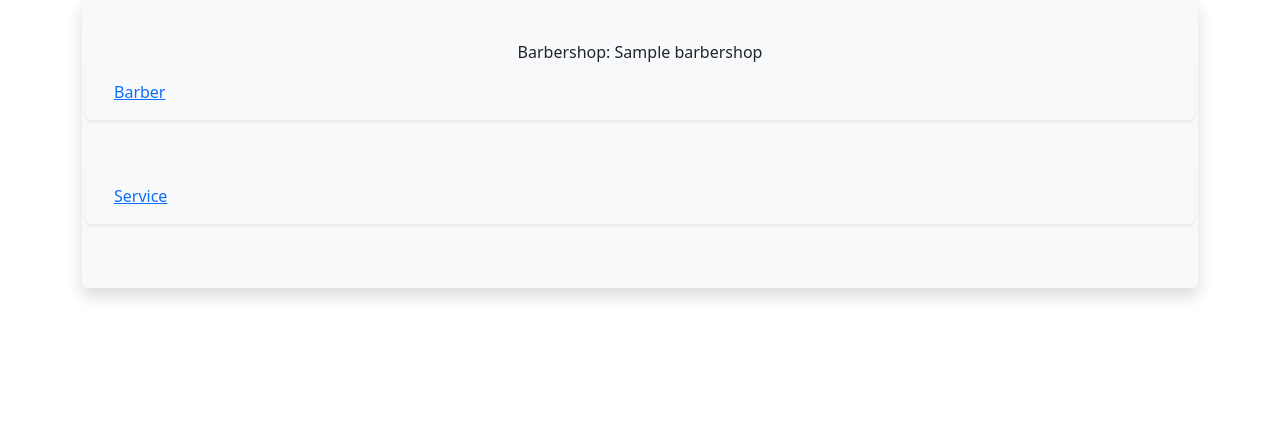
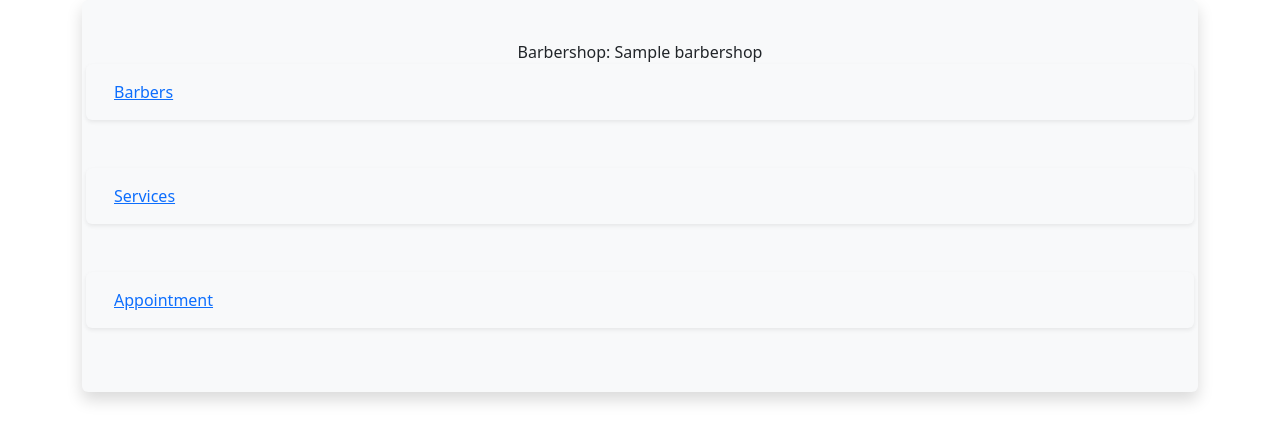
Before and after one commit to Scrouly/Information-system-Barbershop, a Django app: page /services/booking/?barbershop=1 in a window 1280 px wide. Shown: the part 56-498 px from the top of the page. Run offline with Django 4.2, Linux system fonts and the light colour scheme; tables that the repository leaves empty hold one stand-in row (values such as "Sample post").

Commit message:
feat: added the ability to choose the appointment time

```diff
--- a/services/admin.py
+++ b/services/admin.py
@@ -1,8 +1,9 @@
 from django.contrib import admin
-from .models import Qualifications, ServicePrice, Services, Booking
+from .models import Qualifications, ServicePrice, Services, Booking,WorkingTime
 
 admin.site.register(Qualifications)
 admin.site.register(ServicePrice)
 admin.site.register(Services)
 admin.site.register(Booking)
+admin.site.register(WorkingTime)
 # Register your models here.
--- a/services/templates/services/booking.html
+++ b/services/templates/services/booking.html
@@ -15,19 +15,18 @@
 
             <div class="row shadow-sm p-3 mb-5 bg-body-tertiary rounded">
                 <div class="col">
+                    <a href="
 
+
+                            {% url 'services:barbers' %}{% if barbershop %}?barbershop={{ barbershop.id }}{% endif %}{% if barber %}&barber={{ barber.id }}{% endif %}{% if service %}&service={{ service.id }}{% endif %}{% if appointment %}&appointment={{ appointment }}{% endif %}">Barbers</a>
                     {% if service %}
+                        <a href="
 
-                        <a href="{% url 'services:barbers' %}?barbershop={{ barbershop.id }}&service={{ service.id }}">
-                            <slot>Barber</slot>
-                        </a>
-                        <a href="{% url 'services:barbers' %}?barbershop={{ barbershop.id }}">
+
+                                {% url 'services:barbers' %}{% if barbershop %}?barbershop={{ barbershop.id }}{% endif %}{% if barber %}&barber={{ barber.id }}{% endif %}{% if appointment %}&appointment={{ appointment }}{% endif %}">
                             <slot>All Barbers</slot>
                         </a>
-                    {% else %}
-                        <a href="{% url 'services:barbers' %}?barbershop={{ barbershop.id }}">
-                            <slot>Barber</slot>
-                        </a>
+
                     {% endif %}
                 </div>
                 <div class="col-md-auto">
@@ -40,11 +39,14 @@
 
             <div class="row shadow-sm p-3 mb-5 bg-body-tertiary rounded">
                 <div class="col">
+                    <a href="
+
+                            {% url 'services:services' %}{% if barbershop %}?barbershop={{ barbershop.id }}{% endif %}{% if barber %}&barber={{ barber.id }}{% endif %}{% if service %}&service={{ service.id }}{% endif %}{% if appointment %}&appointment={{ appointment }}{% endif %}">Services</a>
                     {% if barber %}
-                        <a href="{% url 'services:services' %}?barbershop={{ barbershop.id }}&barber={{ barber.id }}">Service</a>
-                        <a href="{% url 'services:services' %}?barbershop={{ barbershop.id }}">All Services</a>
-                    {% else %}
-                        <a href="{% url 'services:services' %}?barbershop={{ barbershop.id }}">Service</a>
+                        <a href="
+
+                                {% url 'services:services' %}{% if barbershop %}?barbershop={{ barbershop.id }}{% endif %}{% if service %}&service={{ service.id }}{% endif %}{% if appointment %}&appointment={{ appointment }}{% endif %}">All
+                            Services</a>
                     {% endif %}
                 </div>
                 <div class="col-md-auto">
@@ -53,6 +55,18 @@
                     {% endif %}
                 </div>
             </div>
+            <div class="row shadow-sm p-3 mb-5 bg-body-tertiary rounded">
+                <div class="col">
+                    <a href="
+
+                            {% url 'services:appointment' %}{% if barbershop %}?barbershop={{ barbershop.id }}{% endif %}{% if barber %}&barber={{ barber.id }}{% endif %}{% if service %}&service={{ service.id }}{% endif %}{% if appointment %}&appointment={{ appointment }}{% endif %}">Appointment</a>
+                </div>
+                <div class="col-md-auto">
+                    {% if appointment %}
+                        <p>{{ appointment }}</p>
+                    {% endif %}
+                </div>
+            </div>
 
         </div>
     </div>
--- a/services/urls.py
+++ b/services/urls.py
@@ -7,5 +7,6 @@ urlpatterns = [
     path('booking/', views.booking, name='booking'),
     path('booking/barbers', views.barber, name='barbers'),
     path('booking/services', views.service, name='services'),
+    path('booking/appointment', views.appointment, name='appointment'),
 
 ]
--- a/services/views.py
+++ b/services/views.py
@@ -1,28 +1,18 @@
+import datetime
+
 from django.shortcuts import render, redirect
 
 from salon.models import Barbershop
-from services.models import ServicePrice, Booking
+from services.models import ServicePrice, Booking, WorkingTime
 from users.models import Barber
-
-
-# def booking(request):
-#     if request.method == 'POST':
-#         form = BookingForm(request.POST)
-#         if form.is_valid():
-#             form.save()
-#             return redirect('success_page')  # перенаправляем пользователя на страницу успеха
-#     else:
-#         initial = {'barbershop': request.GET.get('barbershop')}  # передаем барбершоп через GET параметр
-#         form = BookingForm(initial=initial)
-#     return render(request, 'services/booking.html', {'form': form})
 
 
 def booking(request):
     barbershop = Barbershop.objects.get(pk=request.GET.get('barbershop'))
     get_barber = Barber.objects.all().filter(pk=request.GET.get('barber')).first()
     get_service = ServicePrice.objects.all().filter(pk=request.GET.get('service')).first()
-    print(get_service)
-    context = {'barbershop': barbershop, 'barber': get_barber, "service": get_service}
+    get_appointment = request.GET.get('appointment')
+    context = {'barbershop': barbershop, 'barber': get_barber, "service": get_service, 'appointment': get_appointment}
     return render(request, 'services/booking.html', context)
 
 
@@ -30,28 +20,54 @@ def barber(request):
     barbershop = Barbershop.objects.get(pk=request.GET.get('barbershop'))
     get_barbers = Barber.objects.filter(barbershop_id=request.GET.get('barbershop'))
     get_service = request.GET.get('service')
-    print(f'get_service -- {get_service}')
+    get_appointment = request.GET.get('appointment')
     services = ServicePrice.objects.all().filter(pk=get_service).first()
-    print(f'services -- {services}')
+    if get_appointment:
+        date_str, time_str = '-'.join(get_appointment.split('-')[:3]), get_appointment.split('-')[3]
+        get_barbers = get_barbers.exclude(booking__appointment_date=date_str, booking__appointment_time__hour=time_str)
     if get_service:
-        print(get_barbers.filter(qualification_id=services.qualification_id))
         get_barbers = get_barbers.filter(qualification_id=services.qualification_id)
-    print(get_barbers)
-    context = {'barbers': get_barbers, 'barbershop': barbershop, "service": services}
+    context = {'barbers': get_barbers, 'barbershop': barbershop, "service": services, 'appointment': get_appointment}
     return render(request, 'services/barbers.html', context)
 
 
 def service(request):
     barbershop = Barbershop.objects.get(pk=request.GET.get('barbershop'))
     get_barber = Barber.objects.all().filter(pk=request.GET.get('barber')).first()
-    print(f'barber -- {request.GET.get("barber")}')
+    get_appointment = request.GET.get('appointment')
     if get_barber:
-        print('yes')
         barber_qualification = get_barber.qualification_id
         services = ServicePrice.objects.all().filter(qualification=barber_qualification)
     else:
-        print('no')
         services = ServicePrice.objects.all()
-    print(get_barber)
-    context = {'services': services, 'barber': get_barber, 'barbershop': barbershop}
+    context = {'services': services, 'barber': get_barber, 'barbershop': barbershop, 'appointment': get_appointment}
     return render(request, 'services/services.html', context)
+
+
+def appointment(request):
+    get_barbershop = Barbershop.objects.get(pk=request.GET.get('barbershop'))
+    get_barber = Barber.objects.all().filter(pk=request.GET.get('barber')).first()
+    get_service = ServicePrice.objects.all().filter(pk=request.GET.get('service')).first()
+    today = datetime.date.today()
+    day_list = []
+    working_time = WorkingTime.objects.all()
+    for i in range(7):
+        day = {}
+        curr_day = today + datetime.timedelta(days=i)
+        weekday = curr_day.strftime("%A").upper()
+        day["date"] = str(curr_day)
+        day["day"] = weekday
+        b = Booking.objects.filter(barber=get_barber, appointment_date=f'{curr_day}')
+        if b:
+            day['free_time'] = WorkingTime.objects.exclude(pk__in=[x.appointment_time_id for x in b])
+        else:
+            day['free_time'] = working_time
+        if today == curr_day:
+            curr_time = int(datetime.datetime.now().strftime("%H"))
+            for time in day['free_time']:
+                if int(time.hour) <= curr_time:
+                    day['free_time'] = day['free_time'].exclude(hour=time.hour)
+        if day['free_time']:
+            day_list.append(day)
+    context = {'appointment': day_list, 'service': get_service, 'barber': get_barber, 'barbershop': get_barbershop}
+    return render(request, 'services/appointment.html', context)
```
Also changed, not shown: services/models.py (+10 -2 lines), services/templates/services/appointment.html (added, +30 -0 lines), services/templates/services/barbers.html (+3 -5 lines), services/templates/services/services.html (+2 -9 lines).
